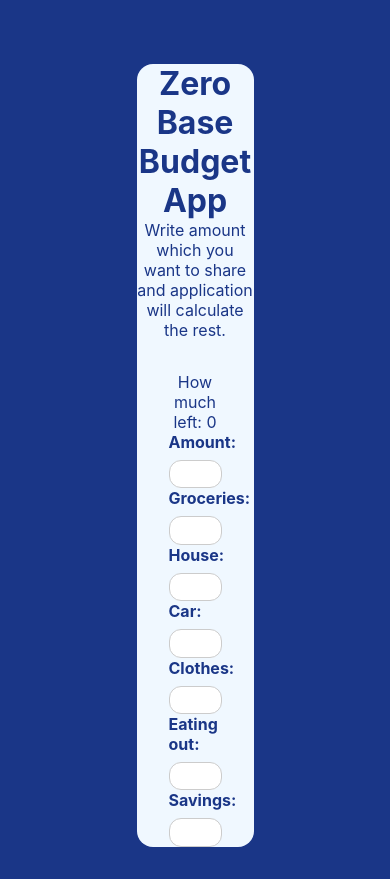
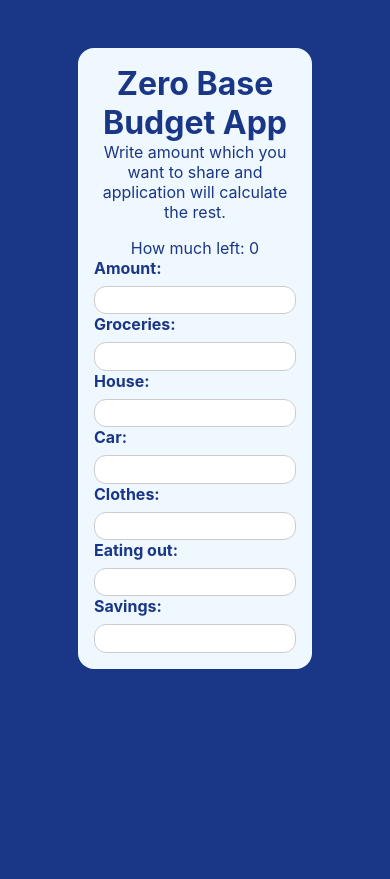
Before and after one commit to alicja-begovic/zero-based-budget-app, a React (Create React App) app: page / in a window 390 px wide. After the commit the page ends 844 px from the top, so only its background shows below. Built offline with nearby package versions, Linux system fonts and the light colour scheme.

Commit message:
styling media query

```diff
--- a/src/App.css
+++ b/src/App.css
@@ -18,5 +18,12 @@
   background-color: aliceblue;
   width: 30vw;
   border-radius: 1rem;
-  margin: 1rem;
+  /* margin: 1rem; */
 }
+
+
+@media screen and (max-width: 768px) {
+  main {
+    width: 60vw;
+  }
+}
--- a/src/App.js
+++ b/src/App.js
@@ -1,6 +1,6 @@
 import Header from "./components/Header.js";
 import Form from "./components/Form.js";
-import classes from "./App.css";
+import "./App.css";
 
 function App() {
   return (
--- a/src/components/Form.modules.css
+++ b/src/components/Form.modules.css
@@ -26,7 +26,7 @@
   }
 
   form {
-    margin: 2rem;
+    padding: 1rem;;
   }
 
   .div {
--- a/src/components/Header.js
+++ b/src/components/Header.js
@@ -1,4 +1,4 @@
-import classes from "./Header.modules.css";
+import "./Header.modules.css";
 
 export default function Header() {
   return (
--- a/src/components/Header.modules.css
+++ b/src/components/Header.modules.css
@@ -0,0 +1,3 @@
+header {
+    padding: 1rem 1rem 0;
+}
```
